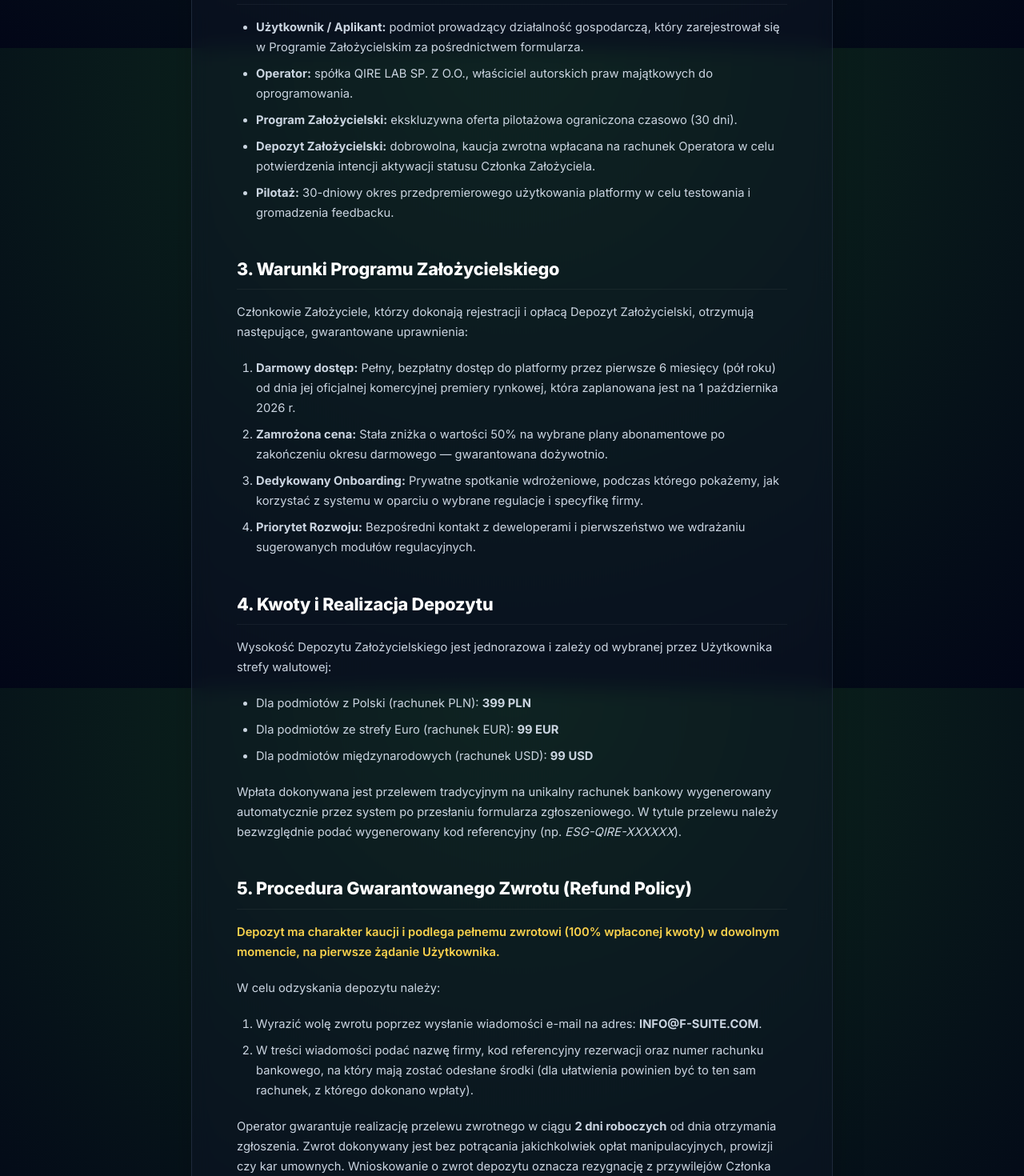
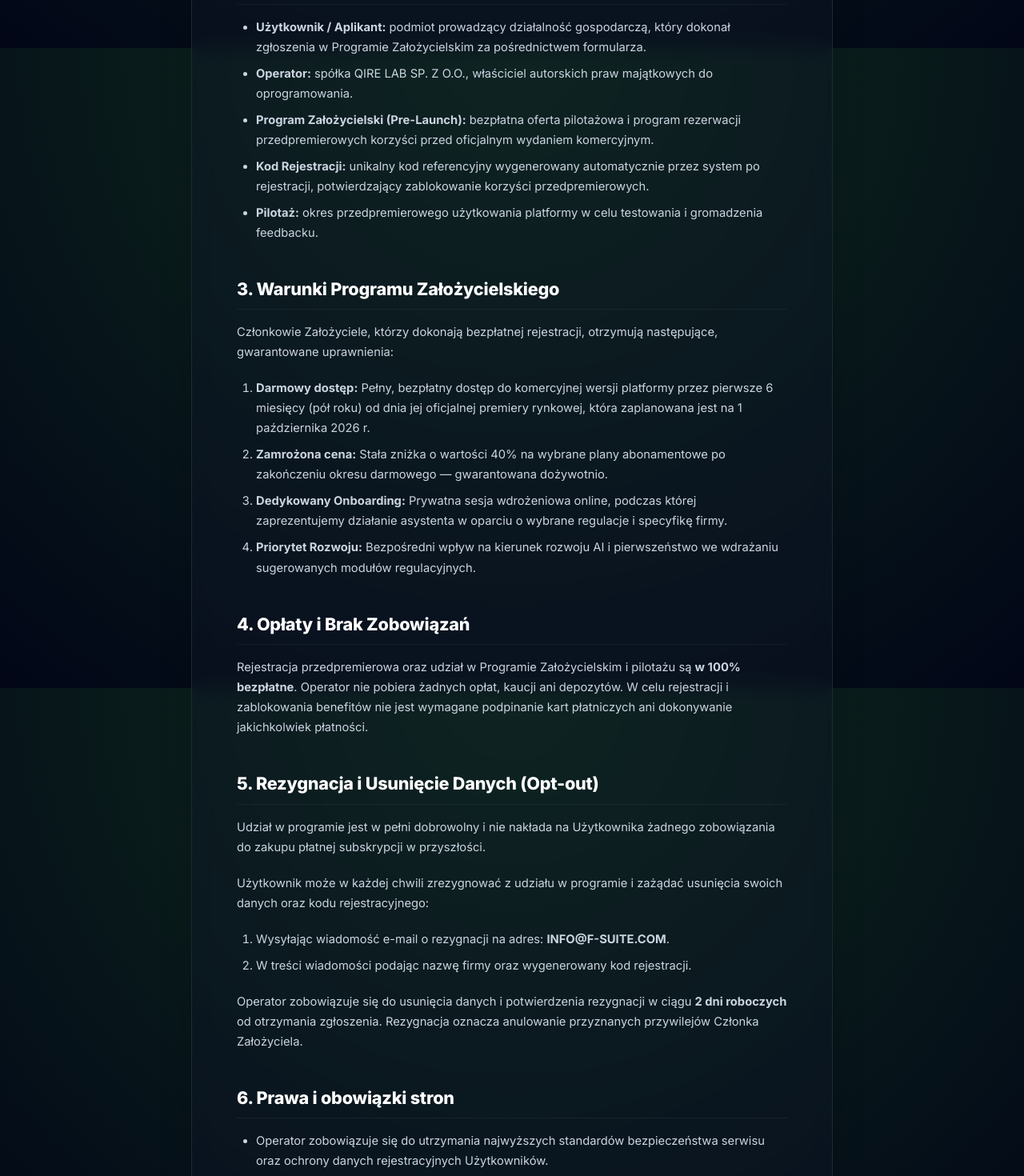
Before and after one commit to weband-team/esg-agent-landing-page, a Next.js app: page /terms in a window 1280 px wide. Shown: the part 740-2210 px from the top of the page at 80% size. Built offline with nearby package versions, Linux system fonts and the light colour scheme.

Commit message:
feat: integrate updated free pre-launch registration privacy and terms policies from worktree

```diff
--- a/app/terms/page.js
+++ b/app/terms/page.js
@@ -68,7 +68,7 @@ export default function TermsOfService() {
             <div>
               <h2>1. Postanowienia ogólne</h2>
               <p>
-                Niniejszy regulamin określa zasady i warunki uczestnictwa w <strong>Programie Założycielskim</strong> platformy <strong>ESG Compliance Agent</strong>, procedurę wnoszenia i zabezpieczania dobrowolnego <strong>Depozytu Założycielskiego</strong> oraz zasady wnioskowania o jego pełny zwrot.
+                Niniejszy regulamin określa zasady i warunki uczestnictwa w bezpłatnym <strong>Programie Założycielskim (Pre-Launch)</strong> platformy <strong>ESG Compliance Agent</strong> oraz zasady rezerwacji przedpremierowego pakietu korzyści.
               </p>
               <p>
                 Operatorem platformy oraz organizatorem Programu Założycielskiego jest:
@@ -81,63 +81,57 @@ export default function TermsOfService() {
 
               <h2>2. Definicje</h2>
               <ul>
-                <li><strong>Użytkownik / Aplikant:</strong> podmiot prowadzący działalność gospodarczą, który zarejestrował się w Programie Założycielskim za pośrednictwem formularza.</li>
+                <li><strong>Użytkownik / Aplikant:</strong> podmiot prowadzący działalność gospodarczą, który dokonał zgłoszenia w Programie Założycielskim za pośrednictwem formularza.</li>
                 <li><strong>Operator:</strong> spółka QIRE LAB SP. Z O.O., właściciel autorskich praw majątkowych do oprogramowania.</li>
-                <li><strong>Program Założycielski:</strong> ekskluzywna oferta pilotażowa ograniczona czasowo (30 dni).</li>
-                <li><strong>Depozyt Założycielski:</strong> dobrowolna, kaucja zwrotna wpłacana na rachunek Operatora w celu potwierdzenia intencji aktywacji statusu Członka Założyciela.</li>
-                <li><strong>Pilotaż:</strong> 30-dniowy okres przedpremierowego użytkowania platformy w celu testowania i gromadzenia feedbacku.</li>
+                <li><strong>Program Założycielski (Pre-Launch):</strong> bezpłatna oferta pilotażowa i program rezerwacji przedpremierowych korzyści przed oficjalnym wydaniem komercyjnym.</li>
+                <li><strong>Kod Rejestracji:</strong> unikalny kod referencyjny wygenerowany automatycznie przez system po rejestracji, potwierdzający zablokowanie korzyści przedpremierowych.</li>
+                <li><strong>Pilotaż:</strong> okres przedpremierowego użytkowania platformy w celu testowania i gromadzenia feedbacku.</li>
               </ul>
 
               <h2>3. Warunki Programu Założycielskiego</h2>
-              <p>Członkowie Założyciele, którzy dokonają rejestracji i opłacą Depozyt Założycielski, otrzymują następujące, gwarantowane uprawnienia:</p>
+              <p>Członkowie Założyciele, którzy dokonają bezpłatnej rejestracji, otrzymują następujące, gwarantowane uprawnienia:</p>
               <ol>
-                <li><strong>Darmowy dostęp:</strong> Pełny, bezpłatny dostęp do platformy przez pierwsze 6 miesięcy (pół roku) od dnia jej oficjalnej komercyjnej premiery rynkowej, która zaplanowana jest na 1 października 2026 r.</li>
-                <li><strong>Zamrożona cena:</strong> Stała zniżka o wartości 50% na wybrane plany abonamentowe po zakończeniu okresu darmowego — gwarantowana dożywotnio.</li>
-                <li><strong>Dedykowany Onboarding:</strong> Prywatne spotkanie wdrożeniowe, podczas którego pokażemy, jak korzystać z systemu w oparciu o wybrane regulacje i specyfikę firmy.</li>
-                <li><strong>Priorytet Rozwoju:</strong> Bezpośredni kontakt z deweloperami i pierwszeństwo we wdrażaniu sugerowanych modułów regulacyjnych.</li>
+                <li><strong>Darmowy dostęp:</strong> Pełny, bezpłatny dostęp do komercyjnej wersji platformy przez pierwsze 6 miesięcy (pół roku) od dnia jej oficjalnej premiery rynkowej, która zaplanowana jest na 1 października 2026 r.</li>
+                <li><strong>Zamrożona cena:</strong> Stała zniżka o wartości 40% na wybrane plany abonamentowe po zakończeniu okresu darmowego — gwarantowana dożywotnio.</li>
+                <li><strong>Dedykowany Onboarding:</strong> Prywatna sesja wdrożeniowa online, podczas której zaprezentujemy działanie asystenta w oparciu o wybrane regulacje i specyfikę firmy.</li>
+                <li><strong>Priorytet Rozwoju:</strong> Bezpośredni wpływ na kierunek rozwoju AI i pierwszeństwo we wdrażaniu sugerowanych modułów regulacyjnych.</li>
               </ol>
 
-              <h2>4. Kwoty i Realizacja Depozytu</h2>
-              <p>Wysokość Depozytu Założycielskiego jest jednorazowa i zależy od wybranej przez Użytkownika strefy walutowej:</p>
-              <ul>
-                <li>Dla podmiotów z Polski (rachunek PLN): <strong>399 PLN</strong></li>
-                <li>Dla podmiotów ze strefy Euro (rachunek EUR): <strong>99 EUR</strong></li>
-                <li>Dla podmiotów międzynarodowych (rachunek USD): <strong>99 USD</strong></li>
-              </ul>
+              <h2>4. Opłaty i Brak Zobowiązań</h2>
               <p>
-                Wpłata dokonywana jest przelewem tradycyjnym na unikalny rachunek bankowy wygenerowany automatycznie przez system po przesłaniu formularza zgłoszeniowego. W tytule przelewu należy bezwzględnie podać wygenerowany kod referencyjny (np. <em>ESG-QIRE-XXXXXX</em>).
+                Rejestracja przedpremierowa oraz udział w Programie Założycielskim i pilotażu są <strong>w 100% bezpłatne</strong>. Operator nie pobiera żadnych opłat, kaucji ani depozytów. W celu rejestracji i zablokowania benefitów nie jest wymagane podpinanie kart płatniczych ani dokonywanie jakichkolwiek płatności.
               </p>
 
-              <h2>5. Procedura Gwarantowanego Zwrotu (Refund Policy)</h2>
-              <p style={{ color: '#fcd34d', fontWeight: 600 }}>
-                Depozyt ma charakter kaucji i podlega pełnemu zwrotowi (100% wpłaconej kwoty) w dowolnym momencie, na pierwsze żądanie Użytkownika.
+              <h2>5. Rezygnacja i Usunięcie Danych (Opt-out)</h2>
+              <p>
+                Udział w programie jest w pełni dobrowolny i nie nakłada na Użytkownika żadnego zobowiązania do zakupu płatnej subskrypcji w przyszłości.
               </p>
-              <p>W celu odzyskania depozytu należy:</p>
+              <p>Użytkownik może w każdej chwili zrezygnować z udziału w programie i zażądać usunięcia swoich danych oraz kodu rejestracyjnego:</p>
               <ol>
-                <li>Wyrazić wolę zwrotu poprzez wysłanie wiadomości e-mail na adres: <strong>INFO@F-SUITE.COM</strong>.</li>
-                <li>W treści wiadomości podać nazwę firmy, kod referencyjny rezerwacji oraz numer rachunku bankowego, na który mają zostać odesłane środki (dla ułatwienia powinien być to ten sam rachunek, z którego dokonano wpłaty).</li>
+                <li>Wysyłając wiadomość e-mail o rezygnacji na adres: <strong>INFO@F-SUITE.COM</strong>.</li>
+                <li>W treści wiadomości podając nazwę firmy oraz wygenerowany kod rejestracji.</li>
               </ol>
               <p>
-                Operator gwarantuje realizację przelewu zwrotnego w ciągu <strong>2 dni roboczych</strong> od dnia otrzymania zgłoszenia. Zwrot dokonywany jest bez potrącania jakichkolwiek opłat manipulacyjnych, prowizji czy kar umownych. Wnioskowanie o zwrot depozytu oznacza rezygnację z przywilejów Członka Założyciela.
+                Operator zobowiązuje się do usunięcia danych i potwierdzenia rezygnacji w ciągu <strong>2 dni roboczych</strong> od otrzymania zgłoszenia. Rezygnacja oznacza anulowanie przyznanych przywilejów Członka Założyciela.
               </p>
 
               <h2>6. Prawa i obowiązki stron</h2>
               <ul>
-                <li>Operator zobowiązuje się do utrzymania najwyższych standardów bezpieczeństwa serwisu oraz nienaruszalności zgromadzonych środków depozytowych.</li>
+                <li>Operator zobowiązuje się do utrzymania najwyższych standardów bezpieczeństwa serwisu oraz ochrony danych rejestracyjnych Użytkowników.</li>
                 <li>Użytkownik zobowiązuje się do korzystania z platformy w sposób zgodny z prawem oraz dobrymi obyczajami, a także do zachowania poufności swoich danych uwierzytelniających.</li>
                 <li>Z uwagi na pilotażowy charakter oprogramowania, Operator zastrzega, że niektóre funkcje mogą być aktualizowane w trybie ciągłym.</li>
               </ul>
 
               <h2>7. Reklamacje i kontakt</h2>
               <p>
-                Wszelkie reklamacje, zapytania techniczne, prośby o wsparcie oraz wnioski o zwrot środków mogą być zgłaszane bezpośrednio na adres mailowy: <strong>INFO@F-SUITE.COM</strong> lub drogą telefoniczną pod numerem: <strong>+48 731 270 861</strong>. Operator rozpatruje zgłoszenia reklamacyjne w terminie do 14 dni, przy czym zgłoszenia dotyczące zwrotu depozytu realizowane są priorytetowo (do 2 dni roboczych).
+                Wszelkie reklamacje, zapytania techniczne, prośby o wsparcie oraz wnioski o rezygnację mogą być zgłaszane bezpośrednio na adres mailowy: <strong>INFO@F-SUITE.COM</strong> lub drogą telefoniczną pod numerem: <strong>+48 731 270 861</strong>. Operator rozpatruje zgłoszenia reklamacyjne w terminie do 14 dni, przy czym zgłoszenia dotyczące rezygnacji z programu realizowane są priorytetowo (do 2 dni roboczych).
               </p>
             </div>
           ) : (
             <div>
               <h2>1. General Provisions</h2>
               <p>
-                These Terms of Service outline the rules and conditions for participating in the <strong>Founding Member Program</strong> of the <strong>ESG Compliance Agent</strong> platform, the procedure for making and securing the voluntary <strong>Founding Deposit</strong>, and the rules for requesting its full refund.
+                These Terms of Service outline the rules and conditions for participating in the free <strong>Pre-Launch Founding Member Program</strong> of the <strong>ESG Compliance Agent</strong> platform and securing your pre-launch benefit package.
               </p>
               <p>
                 The operator of the platform and organizer of the Founding Program is:
@@ -152,54 +146,48 @@ export default function TermsOfService() {
               <ul>
                 <li><strong>User / Applicant:</strong> Any business entity registering for the Founding Program using the website application form.</li>
                 <li><strong>Operator:</strong> QIRE LAB SP. Z O.O., owner of all intellectual property rights to the platform.</li>
-                <li><strong>Founding Member Program:</strong> A time-limited (30 days) early-adopter pilot promotion.</li>
-                <li><strong>Founding Deposit:</strong> A voluntary, fully refundable security deposit paid to the Operator's account to secure Founding Member status.</li>
-                <li><strong>Pilot:</strong> A 30-day pre-launch phase of the application designed for system testing and gathering feedback.</li>
+                <li><strong>Founding Program (Pre-Launch):</strong> A free, time-limited early-adopter pilot and benefit reservation promotion.</li>
+                <li><strong>Registration Code:</strong> A unique reference code generated automatically upon registration, confirming the reservation of founding benefits.</li>
+                <li><strong>Pilot:</strong> A pre-launch phase of the application designed for system testing and gathering feedback.</li>
               </ul>
 
               <h2>3. Founding Member Benefits</h2>
-              <p>Founding Members who submit their application and pay the Founding Deposit receive the following guaranteed benefits:</p>
+              <p>Founding Members who submit their free registration receive the following guaranteed benefits:</p>
               <ol>
                 <li><strong>Free Access:</strong> Full, unrestricted access to the software for 6 months (half of the year) starting from the official commercial launch date, which is planned for October 1, 2026.</li>
-                <li><strong>Locked Pricing:</strong> A permanent 50% discount on subscription plans after the free trial ends — guaranteed for the lifetime of use.</li>
-                <li><strong>Priority Onboarding:</strong> A private setup and walkthrough call to show you how to use the system based on your specific regulations and company information.</li>
+                <li><strong>Locked Pricing:</strong> A permanent 40% discount on subscription plans after the free trial ends — guaranteed for the lifetime of use.</li>
+                <li><strong>Priority Onboarding:</strong> A personal online setup and walkthrough session to demonstrate the AI assistant's capabilities tailored to your requirements.</li>
                 <li><strong>Product Influence:</strong> Direct feedback pipeline to product engineers and top priority for custom regulatory feature requests.</li>
               </ol>
 
-              <h2>4. Deposit Amounts & Bank Details</h2>
-              <p>The Founding Deposit is a one-off payment based on the preferred currency zone selected in the form:</p>
-              <ul>
-                <li>For Polish entities (PLN account): <strong>399 PLN</strong></li>
-                <li>For Eurozone entities (EUR account): <strong>99 EUR</strong></li>
-                <li>For International entities (USD account): <strong>99 USD</strong></li>
-              </ul>
+              <h2>4. Fees & Zero Commitment</h2>
               <p>
-                The deposit is paid via standard bank transfer to the unique account details generated upon form submission. The transfer title must contain the system-generated unique reference code (e.g., <em>ESG-QIRE-XXXXXX</em>) to automatically secure the spot.
+                Pre-registration, participation in the Founding Program, and pilot testing are <strong>100% free</strong>. The Operator does not collect any fees, deposits, or credit card details. No payment or bank transfer of any kind is required to secure your benefits.
               </p>
 
-              <h2>5. Guaranteed Refund Procedure (Refund Policy)</h2>
-              <p style={{ color: '#fcd34d', fontWeight: 600 }}>
-                The deposit functions as a secure escrow and is 100% refundable at any time, upon first demand of the User.
+              <h2>5. Cancellation & Opt-out</h2>
+              <p>
+                Participation is fully voluntary and carries zero obligation to purchase a paid subscription in the future.
               </p>
-              <p>To request a refund, follow these simple steps:</p>
+              <p>The User can opt out and request the deletion of their registration details and code at any time:</p>
               <ol>
-                <li>Send an email expressing your intent to: <strong>INFO@F-SUITE.COM</strong>.</li>
-                <li>Provide your company name, the booking reference code, and the bank account number for the refund transfer (preferably the same bank account from which the initial payment originated).</li>
+                <li>By sending an email expressing your intent to: <strong>INFO@F-SUITE.COM</strong>.</li>
+                <li>Providing your company name and the unique registration code in the email body.</li>
               </ol>
               <p>
-                The Operator guarantees the execution of the refund bank transfer within <strong>2 business days</strong> from receiving the email request. Refunds are executed in full, with no handling fees, processing deductions, or cancellation penalties. Reclaiming the deposit terminates the active Founding Member status and its corresponding benefits.
+                The Operator guarantees the deletion of data and processing of opt-out requests within <strong>2 business days</strong> of receipt. Opting out terminates active Founding Member status and its corresponding benefits.
               </p>
 
               <h2>6. Rights and Obligations</h2>
               <ul>
-                <li>The Operator agrees to maintain maximum security standards on the platform and absolute protection of deposit funds.</li>
+                <li>The Operator agrees to maintain maximum security standards on the platform and absolute protection of registration data.</li>
                 <li>The User agrees to use the software in a lawful manner, respecting copyright and intellectual property policies.</li>
                 <li>Due to the pilot nature of the launch, the Operator reserves the right to make continuous software and feature updates.</li>
               </ul>
 
               <h2>7. Complaints & Contact</h2>
               <p>
-                Any complaints, technical inquiries, support requests, or refund notifications should be submitted directly via email to: <strong>INFO@F-SUITE.COM</strong> or by phone at: <strong>+48 731 270 861</strong>. The Operator reviews standard complaints within 14 days, while deposit refund requests are expedited and handled within 2 business days.
+                Any complaints, technical inquiries, support requests, or opt-out notifications should be submitted directly via email to: <strong>INFO@F-SUITE.COM</strong> or by phone at: <strong>+48 731 270 861</strong>. The Operator reviews standard complaints within 14 days, while opt-out and data deletion requests are expedited and handled within 2 business days.
               </p>
             </div>
           )}
```
Also changed, not shown: app/privacy/page.js (+20 -26 lines).
